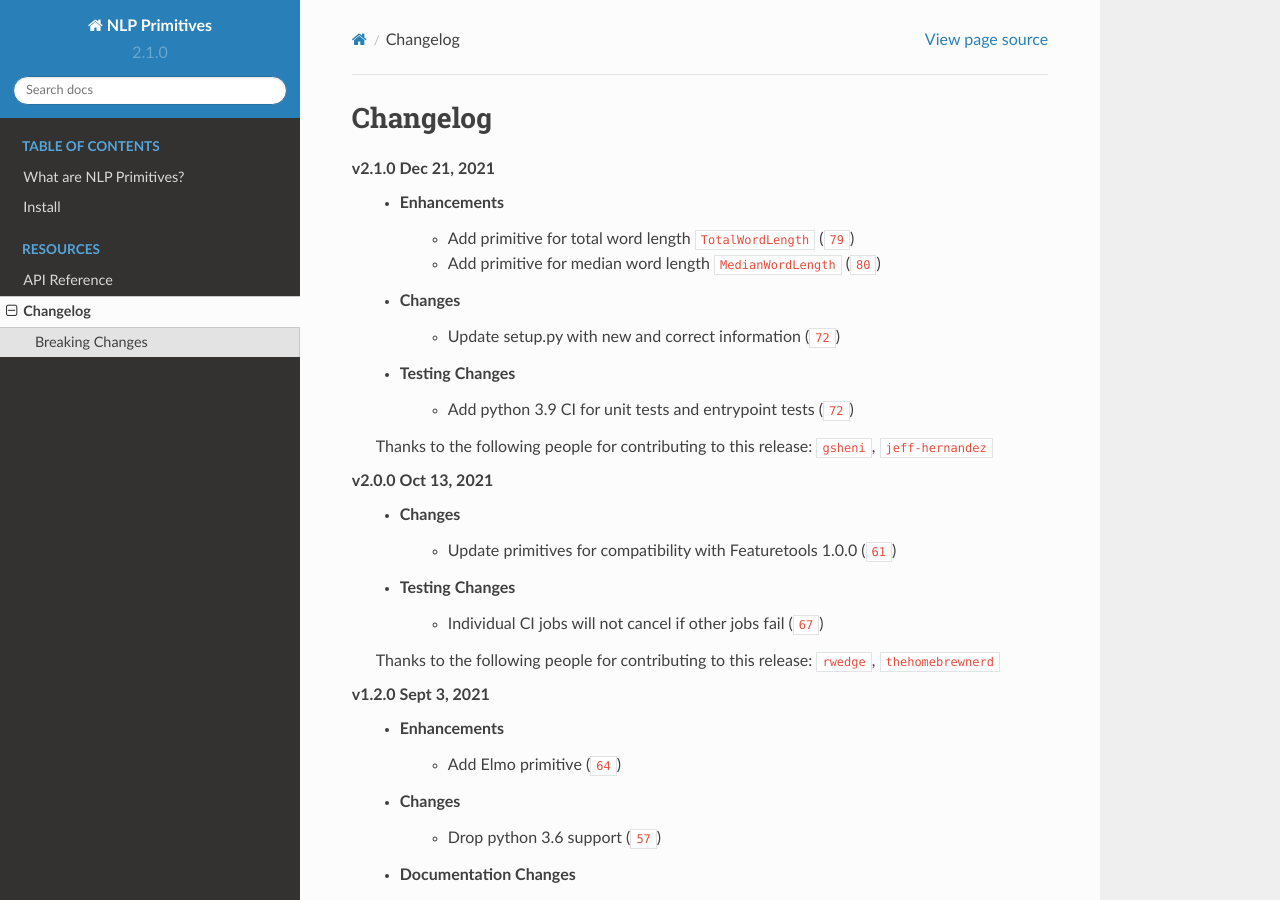
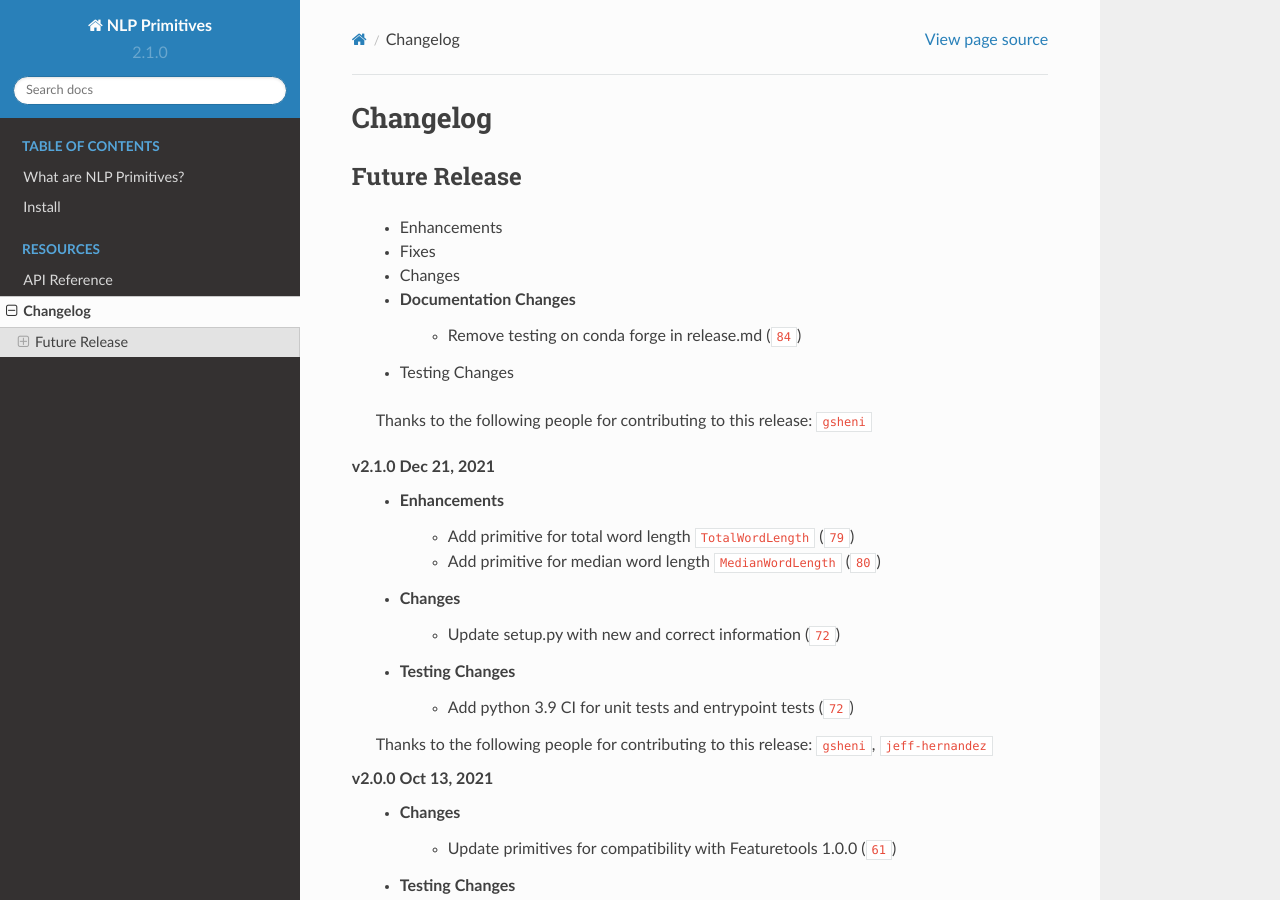
Before and after one commit to alteryx/nlp_primitives, a Sphinx documentation site: the page built from docs/source/changelog.rst, in a window 1280 px wide and 900 px high. Built offline with Sphinx 7.4.7 and the Read the Docs theme 2.0.0, drawn with Linux system fonts in a browser that asks for light colours; cross-references to code outside the pages are shown as plain code.

Commit message:
Update changelog.rst

```diff
--- a/docs/source/changelog.rst
+++ b/docs/source/changelog.rst
@@ -1,8 +1,9 @@
 =========
 Changelog
 =========
-.. Future Release
-  ==============
+
+Future Release
+==============
     * Enhancements
     * Fixes
     * Changes
```
